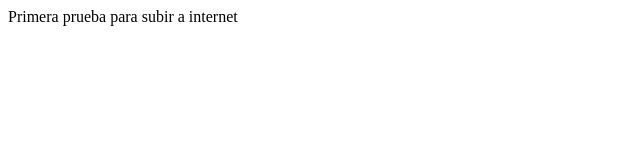
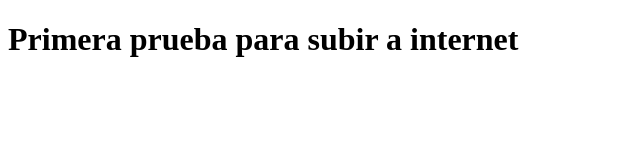
Before and after one commit to jjesusrc16/practica1, a plain HTML site: page parctica1.html in a window 1280 px wide. Shown: the whole page, without its empty margins (0-640 px from the left). Drawn offline with Linux system fonts and the light colour scheme.

Commit message:
Cambio
Cambio por error

```diff
--- a/parctica1.html
+++ b/parctica1.html
@@ -4,6 +4,6 @@
 	<title></title>
 </head>
 <body>
-Primera prueba para subir a internet
+<h1>Primera prueba para subir a internet<h1>
 </body>
 </html>
```
